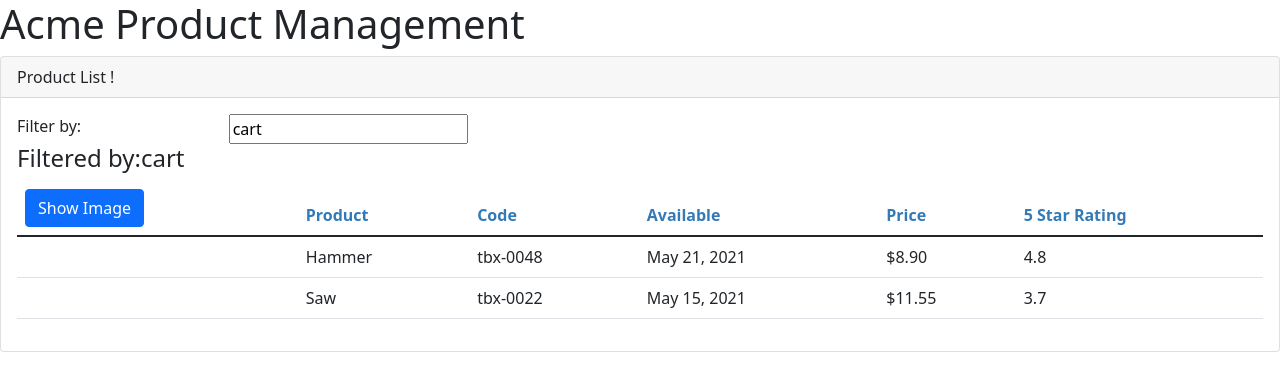
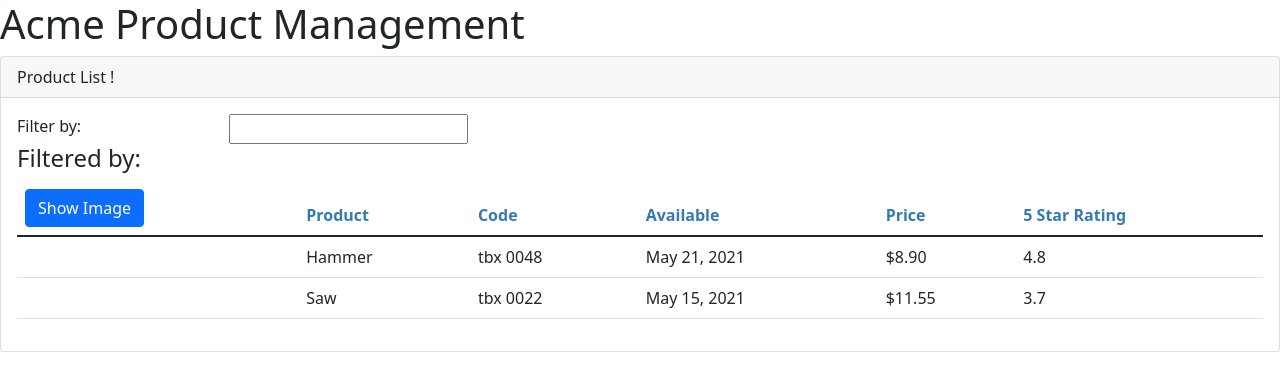
Before and after one commit to timothyAgevi/app-new, an Angular app: page / in a window 1280 px wide. Shown: the top 390 px of the page. Built offline with nearby package versions, Linux system fonts and the light colour scheme.

Commit message:
declare listFilter as private

```diff
--- a/src/app/app.module.ts
+++ b/src/app/app.module.ts
@@ -4,11 +4,13 @@ import { FormsModule } from '@angular/forms';
 
 import { AppComponent } from './app.component';
 import { ProductListComponent } from './products/product-list.component';
+import { ConvertToSpacesPipe } from './shared/convert-to-spaces.pipe';
 
 @NgModule({
   declarations: [
     AppComponent,
-    ProductListComponent
+    ProductListComponent,
+    ConvertToSpacesPipe
   ],
   imports: [
     BrowserModule,
--- a/src/app/products/product-list.component.html
+++ b/src/app/products/product-list.component.html
@@ -43,7 +43,7 @@
 
               </td>
               <td>{{product.productName}}</td>
-              <td>{{product.productCode|lowercase }}</td>
+              <td>{{product.productCode|lowercase |convertToSpaces:'-'}}</td>
               <td>{{product.releaseDate}}</td>
               <td>{{product.price|currency: 'USD':'symbol':'1.2-2' }}</td>
               <td>{{product.starRating}}</td>
--- a/src/app/products/product-list.component.ts
+++ b/src/app/products/product-list.component.ts
@@ -12,7 +12,12 @@ export class ProductListComponent implements OnInit{
     imageWidth:number=50;//add properties to class
     imageMargin:number=2;
     showImage:boolean=false;
-    listFilter:string='cart';
+
+     private _listFilter:string='';
+
+
+
+
     products: IProduct[]=[// import IPoduct interface
         {
             "productId": 5,
```
